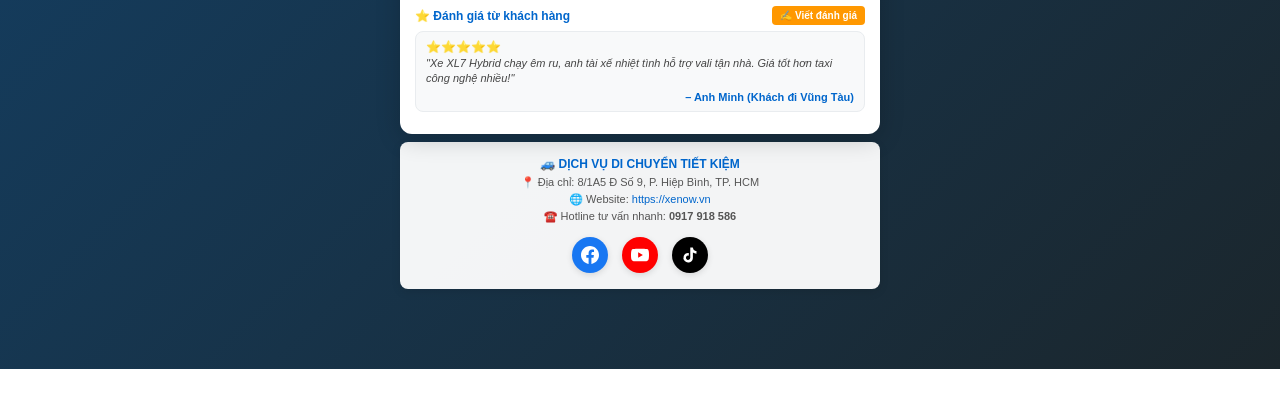
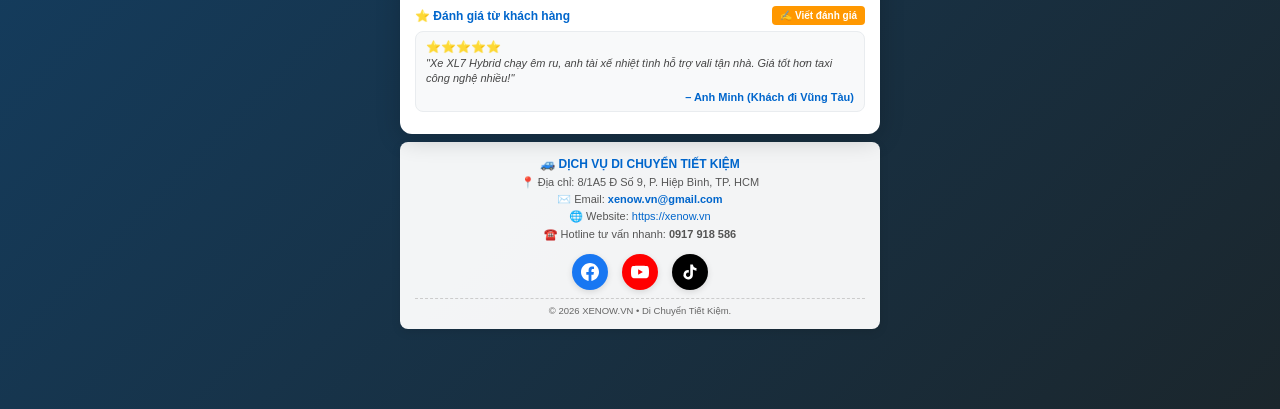
Before and after one commit to ththie/xe-gia-re, a plain HTML site: page index.html in a window 1280 px wide. Shown: the part 1332-1741 px from the top of the page. Before the commit the page ends 1701 px from the top, so only its background shows below. Drawn offline with nearby package versions, Linux system fonts and the light colour scheme; no server answers.

Commit message:
Update index.html

```diff
--- a/index.html
+++ b/index.html
@@ -745,6 +745,7 @@
             <div class="article-brand-footer">
                 <div class="abf-title">🚙 DỊCH VỤ DI CHUYỂN TIẾT KIỆM</div>
                 <p>📍 Địa chỉ: 8/1A5 Đ Số 9, P. Hiệp Bình, TP. HCM</p>
+                <p>✉️ Email: <a href="mailto:xenow.vn@gmail.com" style="color: #0066cc; text-decoration: none; font-weight: bold;">xenow.vn@gmail.com</a></p>
                 <p>🌐 Website: <a href="https://xenow.vn" target="_blank" style="color: #0066cc; text-decoration: none; font-weight: bold;">https://xenow.vn</a></p>
                 <p>☎️ Hotline: <b>0917 918 586</b></p>
             </div>
@@ -755,6 +756,7 @@
 <footer class="site-footer">
     <p class="brand-title">🚙 DỊCH VỤ DI CHUYỂN TIẾT KIỆM</p>
     <p>📍 Địa chỉ: 8/1A5 Đ Số 9, P. Hiệp Bình, TP. HCM</p>
+    <p>✉️ Email: <a href="mailto:xenow.vn@gmail.com" style="color: #0066cc; text-decoration: none; font-weight: bold;">xenow.vn@gmail.com</a></p>
     <p>🌐 Website: <a href="https://xenow.vn" target="_blank" style="color: #0066cc; text-decoration: none;">https://xenow.vn</a></p>
     <p>☎️ Hotline tư vấn nhanh: <b id="mainHotlineText">0917 918 586</b></p>
     <div class="social-icons-row">
@@ -762,6 +764,7 @@
         <a href="https://youtube.com" target="_blank" class="social-icon-btn btn-yt"><svg viewBox="0 0 24 24"><path d="M23.498 6.186a3.016 3.016 0 0 0-2.122-2.136C19.505 3.545 12 3.545 12 3.545s-7.505 0-9.377.505A3.017 3.017 0 0 0 .502 6.186C0 8.07 0 12 0 12s0 3.93.502 5.814a3.016 3.016 0 0 0 2.122 2.136c1.871.505 9.376.505 9.376.505s7.505 0 9.377-.505a3.015 3.015 0 0 0 2.122-2.136C24 15.93 24 12 24 12s0-3.93-.502-5.814zM9.545 15.568V8.432L15.818 12l-6.273 3.568z"/></svg></a>
         <a href="https://tiktok.com" target="_blank" class="social-icon-btn btn-tt"><svg viewBox="0 0 24 24"><path d="M19.59 6.69a4.83 4.83 0 0 1-3.77-4.25V2h-3.45v13.67a2.89 2.89 0 0 1-5.2 1.74 2.89 2.89 0 0 1 2.31-4.64 2.93 2.93 0 0 1 .88.13V9.4a6.84 6.84 0 0 0-1-.05A6.33 6.33 0 0 0 5 20.1a6.34 6.34 0 0 0 10.86-4.43v-7a8.16 8.16 0 0 0 4.77 1.52v-3.4a4.85 4.85 0 0 1-1-.1z"/></svg></a>
     </div>
+    <p style="margin: 8px 0 0 0; padding-top: 6px; border-top: 1px dashed #ccc; font-size: 9.5px; line-height: 1.3; color: #666;">© 2026 XENOW.VN • Di Chuyển Tiết Kiệm.</p>
 </footer>
 
 <div id="floatingButtonsContainer" class="floating-container">
```
